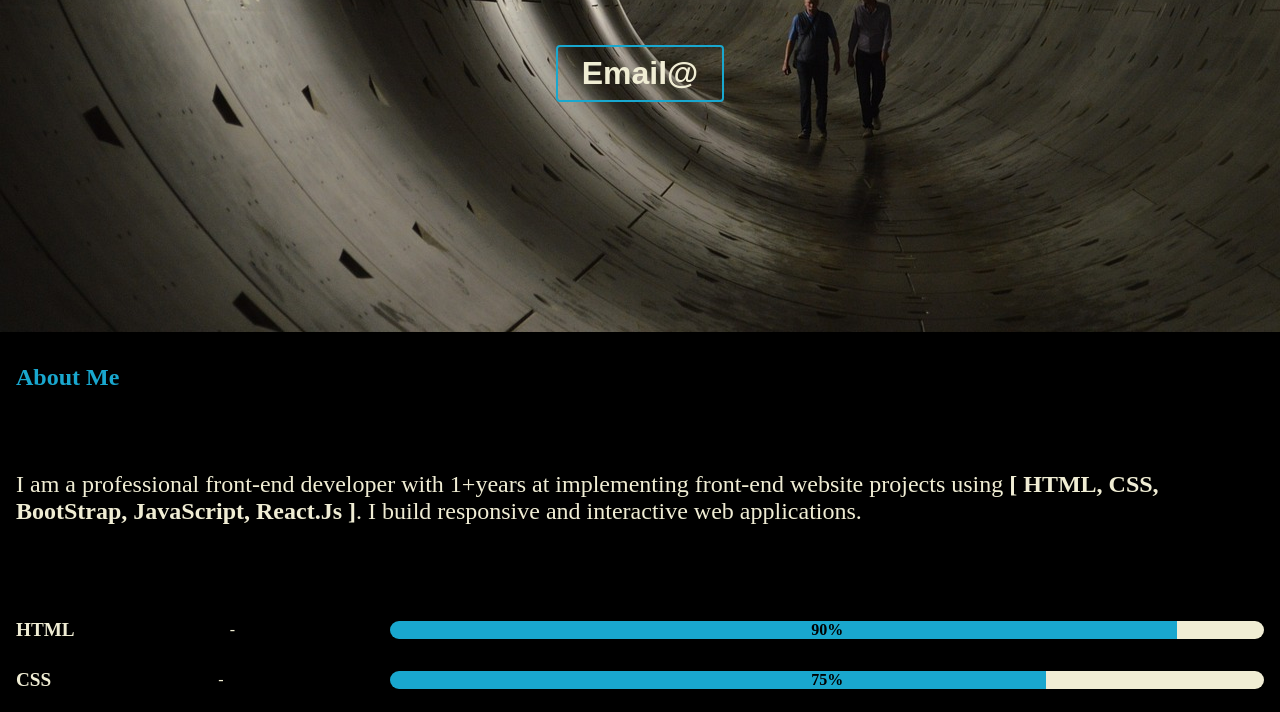
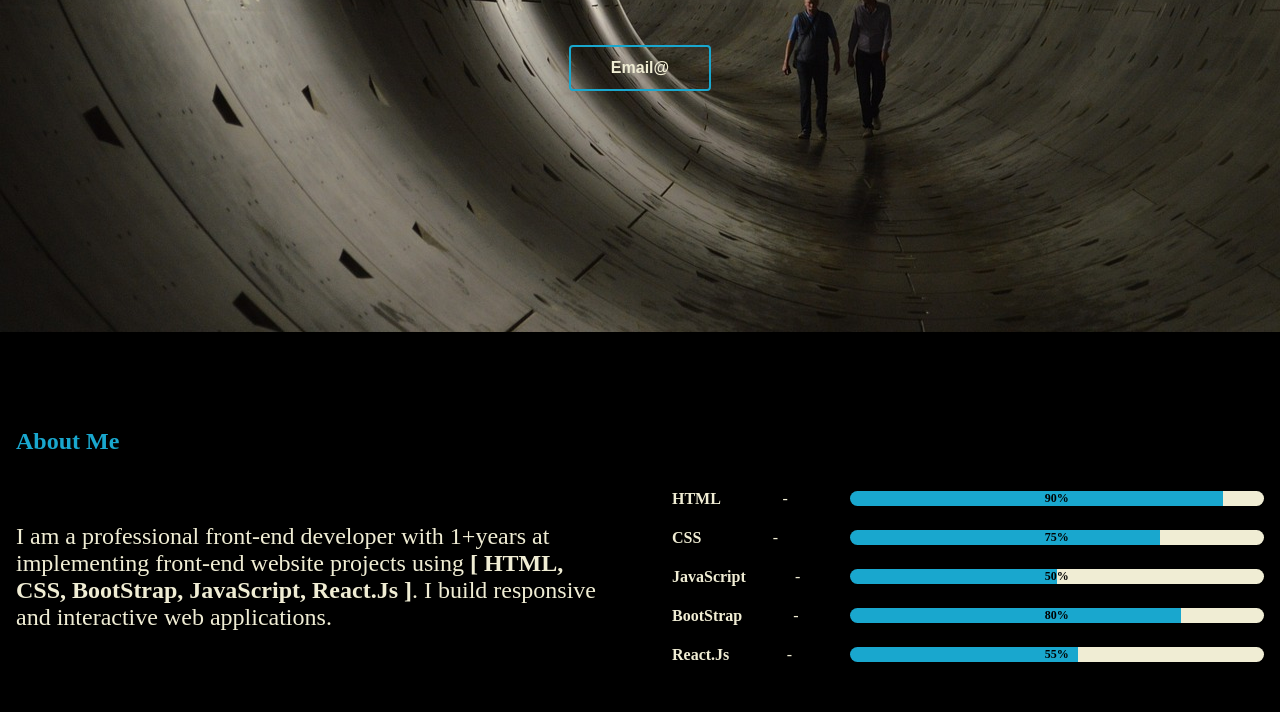
Before and after one commit to codthathing/Connect-Four-Game, a plain HTML site: page index.html in a window 1280 px wide. Shown: the part 468-1180 px from the top of the page. Drawn offline with Linux system fonts and the light colour scheme.

Commit message:
stylings update

```diff
--- a/style.css
+++ b/style.css
@@ -750,10 +750,10 @@ body {
     }
 
     #email-btn {
-        font-size: 2rem;
+        font-size: 1rem;
         border: 2px solid #19A7CE;
         margin-top: 2rem;
-        padding: 0.5rem 1.5rem 0.5rem 1.5rem;
+        padding: 0.75rem 2.5rem 0.75rem 2.5rem;
     }
 
     #email-btn:hover {
@@ -773,22 +773,29 @@ body {
         font-size: 1.5rem;
     }
 
+    .sections:nth-child(2) {
+        padding: 5rem 1rem;
+    }
+
+    #pro-para {
+        display: grid;
+        grid-gap: 4rem;
+        grid-template-columns: 1fr 1fr;
+        align-items: center;
+        margin: 1.5rem 0 0 0;
+    }
+
     #paraText {
-        margin: 5rem 0;
         font-size: 1.5rem;
     }
 
-    /* #proBarTot {
-        margin-top: 5rem;
-    } */
-
     .proBarText {
-        font-size: 1.2rem;
+        font-size: 1rem;
     }
 
     .proBar {
-        font-size: 1rem;
-        margin: 1rem 0;
+        font-size: 0.75rem;
+        margin: 0.75rem 0;
     }
 
     #grid {
```
